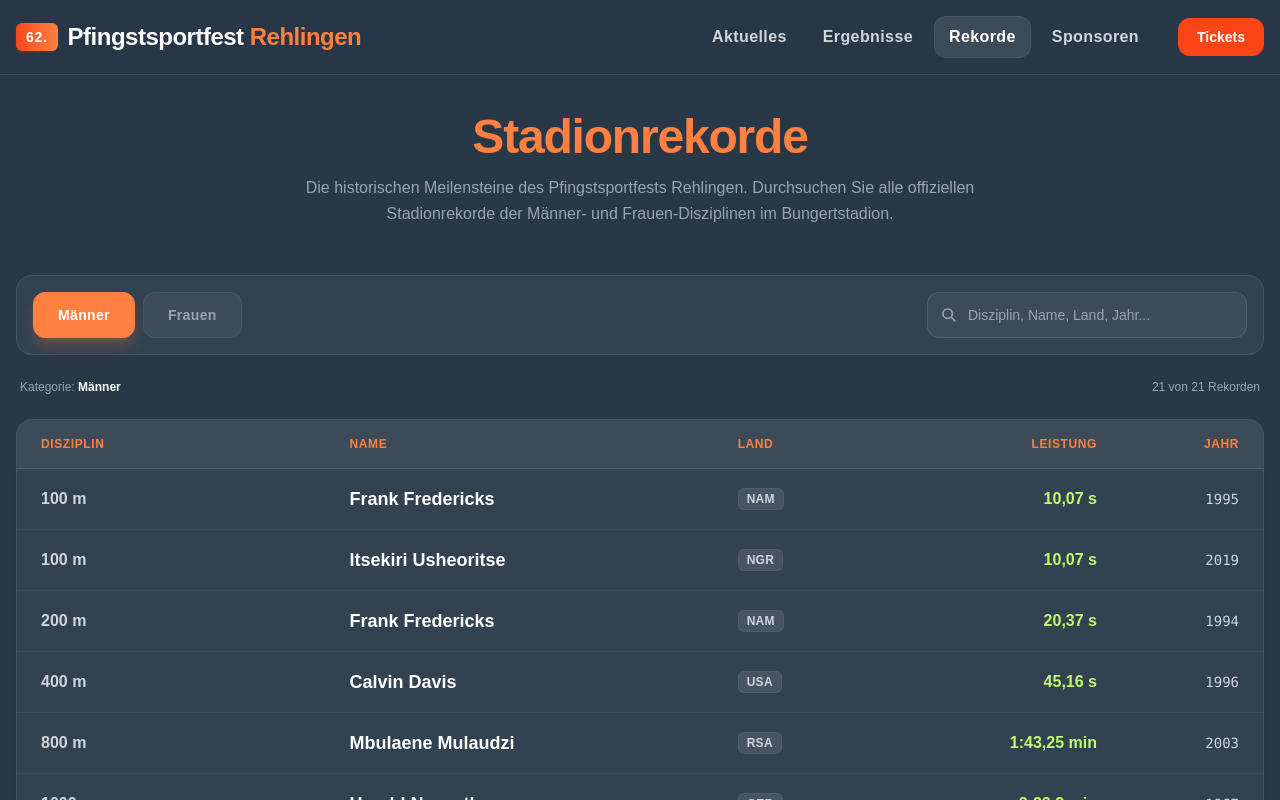
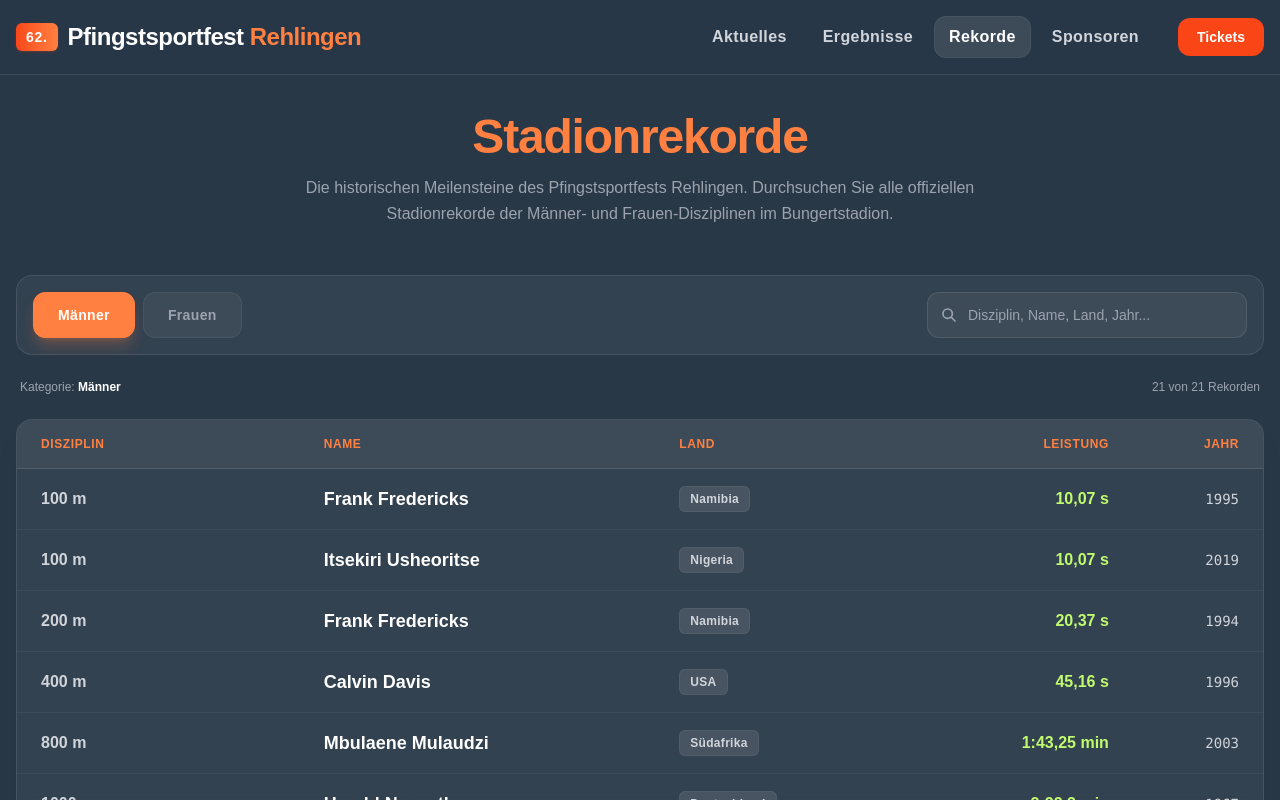
Before and after one commit to lcrehlingen/pfingstsportfest.de, a Next.js app: page /rekorde in a window 1280 px wide. Built offline with nearby package versions, Linux system fonts and the light colour scheme; a web font is replaced by a local one.

Commit message:
add country mapping

```diff
--- a/src/app/rekorde/RecordsTable.tsx
+++ b/src/app/rekorde/RecordsTable.tsx
@@ -15,6 +15,31 @@ interface RecordsTableProps {
   recordsW: RecordItem[];
 }
 
+const COUNTRY_MAP: Record<string, string> = {
+  NAM: "Namibia",
+  NGR: "Nigeria",
+  USA: "USA",
+  RSA: "Südafrika",
+  GER: "Deutschland",
+  KEN: "Kenia",
+  BAH: "Bahamas",
+  CAN: "Kanada",
+  GBR: "Großbritannien",
+  TUR: "Türkei",
+  BUL: "Bulgarien",
+  GDR: "DDR",
+  SWE: "Schweden",
+  RUS: "Russland",
+  CUB: "Kuba",
+  LUX: "Luxemburg",
+  CSSR: "Tschechoslowakei",
+  NIG: "Niger",
+  FRA: "Frankreich",
+  ETH: "Äthiopien",
+  CZE: "Tschechien",
+  SUI: "Schweiz",
+};
+
 export default function RecordsTable({ recordsM, recordsW }: RecordsTableProps) {
   const [activeTab, setActiveTab] = useState<"m" | "w">("m");
   const [searchQuery, setSearchQuery] = useState("");
@@ -23,10 +48,12 @@ export default function RecordsTable({ recordsM, recordsW }: RecordsTableProps)
 
   const filteredRecords = currentRecords.filter((record) => {
     const query = searchQuery.toLowerCase();
+    const mappedCountry = (COUNTRY_MAP[record.Land] || record.Land).toLowerCase();
     return (
       record.Disziplin.toLowerCase().includes(query) ||
       record.Name.toLowerCase().includes(query) ||
       record.Land.toLowerCase().includes(query) ||
+      mappedCountry.includes(query) ||
       record.Jahr.toLowerCase().includes(query) ||
       record.Leistung.toLowerCase().includes(query)
     );
@@ -142,8 +169,8 @@ export default function RecordsTable({ recordsM, recordsW }: RecordsTableProps)
                       {record.Name}
                     </td>
                     <td className="py-4 px-6">
-                      <span className="inline-flex items-center px-2 py-0.5 rounded-md bg-white/10 border border-white/5 text-xs text-gray-300 font-bold tracking-wide">
-                        {record.Land}
+                      <span className="inline-flex items-center px-2.5 py-1 rounded-md bg-white/10 border border-white/5 text-xs text-gray-300 font-bold tracking-wide">
+                        {COUNTRY_MAP[record.Land] || record.Land}
                       </span>
                     </td>
                     <td className="py-4 px-6 text-right font-black text-base text-[#C1FB6E]">
@@ -177,8 +204,8 @@ export default function RecordsTable({ recordsM, recordsW }: RecordsTableProps)
                       {record.Name}
                     </h4>
                   </div>
-                  <span className="inline-flex items-center px-2 py-0.5 rounded-md bg-white/10 border border-white/5 text-xs text-gray-300 font-bold tracking-wide">
-                    {record.Land}
+                  <span className="inline-flex items-center px-2.5 py-1 rounded-md bg-white/10 border border-white/5 text-xs text-gray-300 font-bold tracking-wide">
+                    {COUNTRY_MAP[record.Land] || record.Land}
                   </span>
                 </div>
 
```
